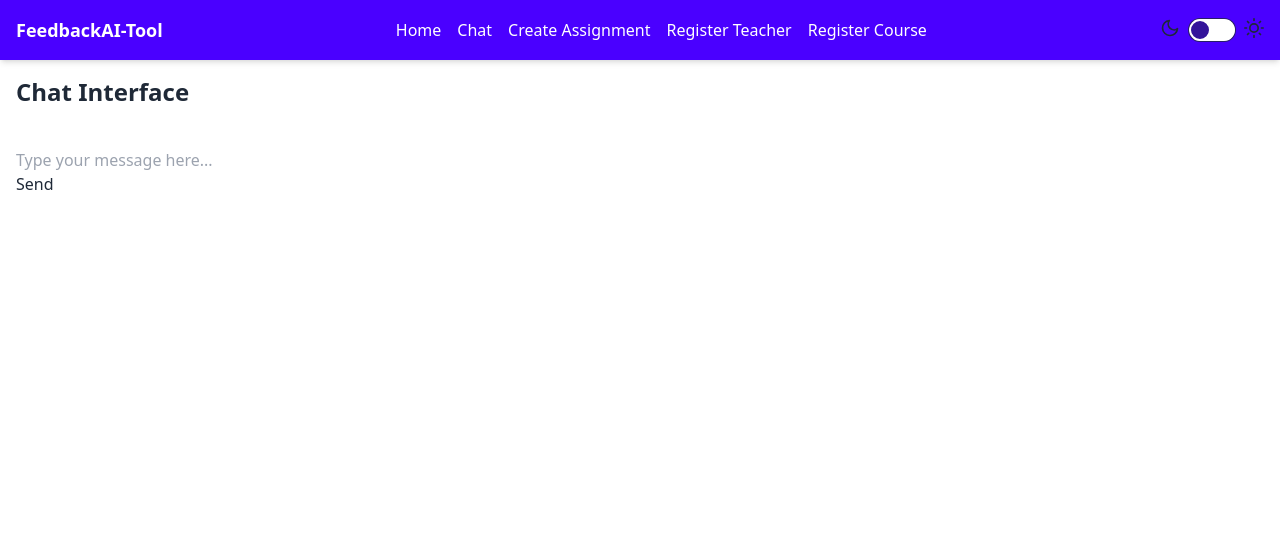
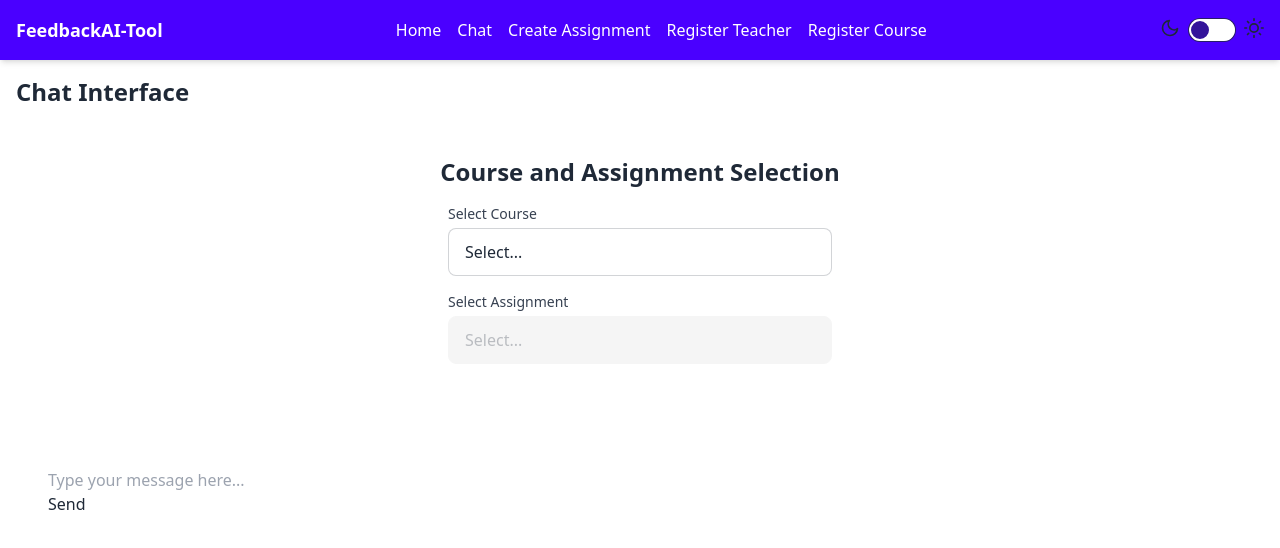
Before and after one commit to afstudeerprojecten/FeedbackAI-Tool, a React (Vite) app: page /FeedbackAI-Tool/chat in a window 1280 px wide. Shown: the top 548 px of the page. Built offline with nearby package versions, Linux system fonts and the light colour scheme.

Commit message:
Add course and assignment selection form to ChatInterface component

```diff
--- /dev/null
+++ b/src/components/AssignmentDetails.tsx
@@ -0,0 +1,18 @@
+// AssignmentDetails.tsx
+import React from 'react';
+
+interface AssignmentDetailsProps {
+  assignmentDescription: string;
+  teacherName: string;
+}
+
+const AssignmentDetails: React.FC<AssignmentDetailsProps> = ({ assignmentDescription, teacherName }) => {
+  return (
+    <div className="flex flex-col items-center justify-center h-screen">
+      <h2 className="text-2xl font-semibold">{teacherName}</h2>
+      <p>{assignmentDescription}</p>
+    </div>
+  );
+};
+
+export default AssignmentDetails;
--- /dev/null
+++ b/src/components/AssignmentSelect.tsx
@@ -0,0 +1,18 @@
+import React from 'react';
+
+const AssignmentSelect: React.FC = () => {
+  // Dummy data for assignments
+  const assignments = ['Assignment 1', 'Assignment 2', 'Assignment 3'];
+
+  return (
+    <div className="flex items-center justify-center h-screen">
+      <select className="select select-bordered w-64">
+        {assignments.map(assignment => (
+          <option key={assignment}>{assignment}</option>
+        ))}
+      </select>
+    </div>
+  );
+};
+
+export default AssignmentSelect;
--- a/src/components/ChatInterface.tsx
+++ b/src/components/ChatInterface.tsx
@@ -1,10 +1,10 @@
-// ChatInterface.tsx
-
 import React, { useState } from 'react';
 import ChatMessages from './ChatMessages';
 import ChatInput from './ChatInput';
 
 const ChatInterface: React.FC = () => {
+  const [selectedCourse, setSelectedCourse] = useState<string>(''); // Dummy data
+  const [selectedAssignment, setSelectedAssignment] = useState<string>(''); // Dummy data
   const [messages, setMessages] = useState<{ text: string; sender: string }[]>([]);
 
   const handleSendMessage = (inputValue: string) => {
@@ -15,9 +15,66 @@ const ChatInterface: React.FC = () => {
 
   return (
     <div>
-      <ChatMessages messages={messages} />
-      <br />
-      <ChatInput onSendMessage={handleSendMessage} />
+      <div className="container mx-auto p-8">
+        <h1 className="text-2xl font-bold mb-4 text-center">Course and Assignment Selection</h1>
+        <div className="flex justify-center">
+          {/* Course and Assignment Selection Form */}
+          <form className="w-full max-w-sm">
+            <div className="mb-4">
+              <label htmlFor="course" className="block text-sm font-medium text-gray-700">Select Course</label>
+              <select
+                id="course"
+                className="input input-bordered w-full mt-1"
+                value={selectedCourse}
+                onChange={(e) => setSelectedCourse(e.target.value)}
+              >
+                <option value="">Select...</option>
+                <option value="math">Math</option>
+                <option value="science">Science</option>
+                <option value="history">History</option>
+                {/* Add more options as needed */}
+              </select>
+            </div>
+            <div className="mb-4">
+              <label htmlFor="assignment" className="block text-sm font-medium text-gray-700">Select Assignment</label>
+              <select
+                id="assignment"
+                className="input input-bordered w-full mt-1"
+                disabled={!selectedCourse}
+                value={selectedAssignment}
+                onChange={(e) => setSelectedAssignment(e.target.value)}
+              >
+                <option value="">Select...</option>
+                {/* Assignments based on selected course */}
+                {selectedCourse === 'math' && (
+                  <>
+                    <option value="algebra">Algebra</option>
+                    <option value="geometry">Geometry</option>
+                  </>
+                )}
+                {selectedCourse === 'science' && (
+                  <>
+                    <option value="biology">Biology</option>
+                    <option value="chemistry">Chemistry</option>
+                  </>
+                )}
+                {selectedCourse === 'history' && (
+                  <>
+                    <option value="ancient-history">Ancient History</option>
+                    <option value="world-war-ii">World War II</option>
+                  </>
+                )}
+              </select>
+            </div>
+          </form>
+        </div>
+      </div>
+      {/* Chat Interface */}
+      <div className="container mx-auto p-8">
+        <ChatMessages messages={messages} />
+        <br />
+        <ChatInput onSendMessage={handleSendMessage} />
+      </div>
     </div>
   );
 };
--- /dev/null
+++ b/src/components/CourseSelect.tsx
@@ -0,0 +1,18 @@
+import React from 'react';
+
+const CourseSelect: React.FC = () => {
+  // Dummy data for courses
+  const courses = ['Math', 'Science', 'History'];
+
+  return (
+    <div className="flex items-center justify-center h-screen">
+      <select className="select select-bordered w-64">
+        {courses.map(course => (
+          <option key={course}>{course}</option>
+        ))}
+      </select>
+    </div>
+  );
+};
+
+export default CourseSelect;
```
